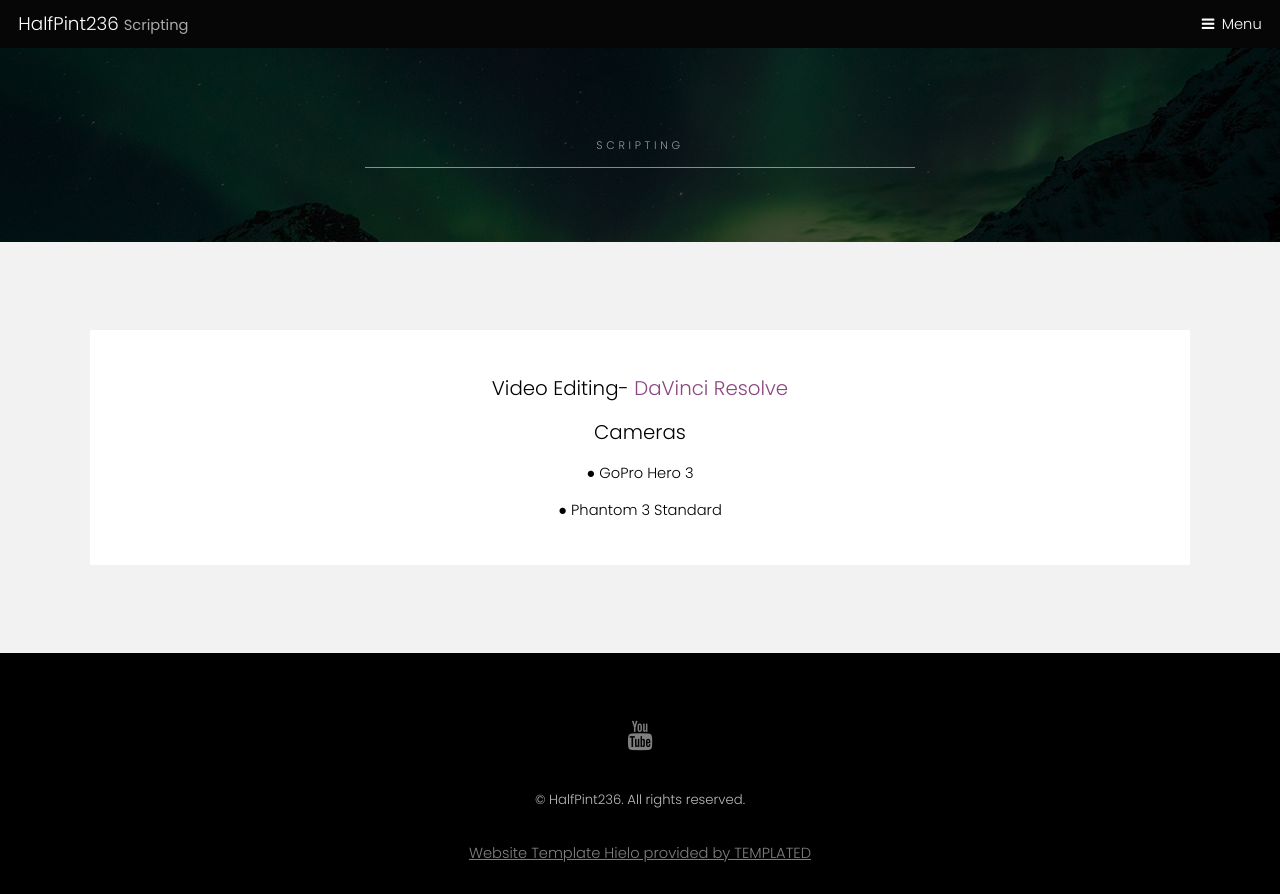
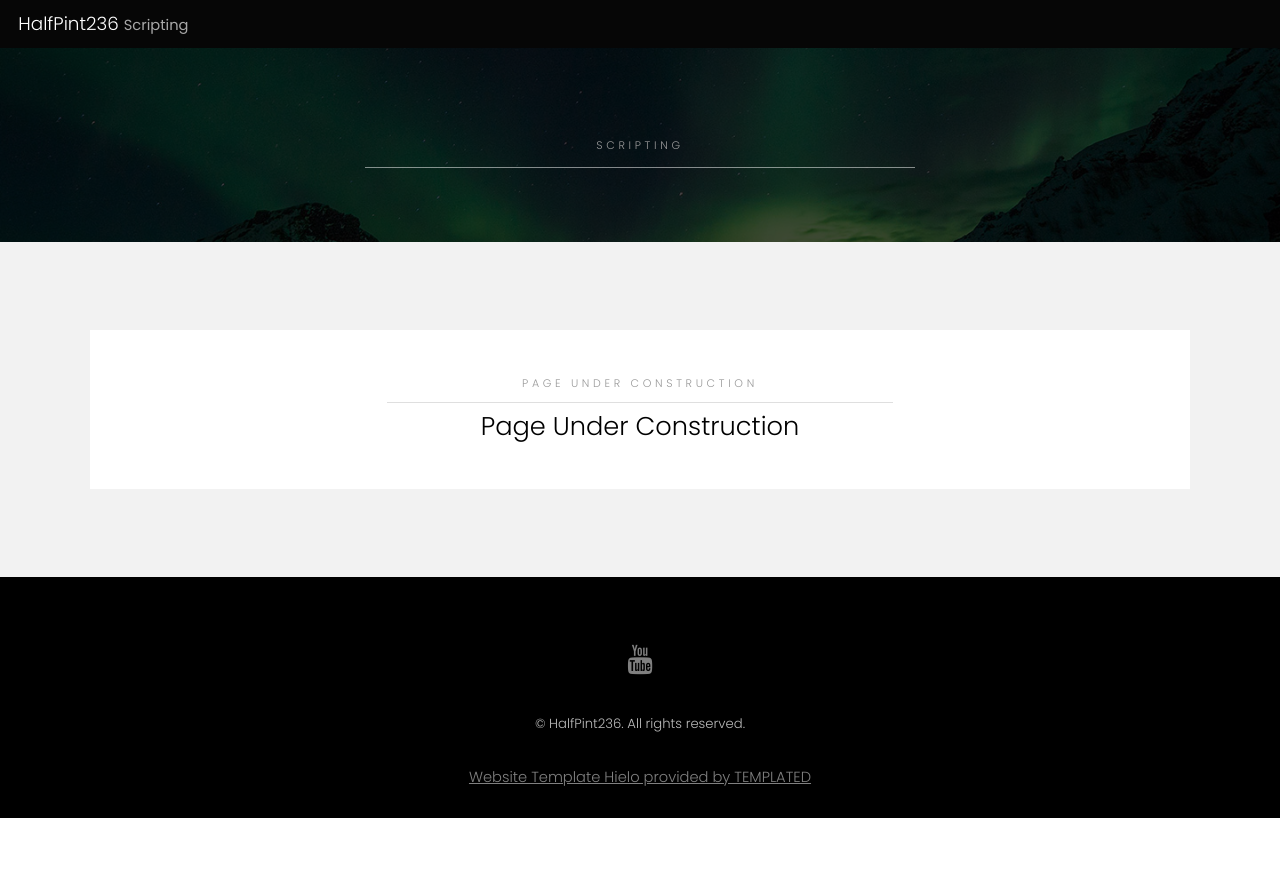
Before and after one commit to saucetweet/YTweb, a plain HTML site: page scripting.html in a window 1280 px wide. After the commit the page ends 818 px from the top, so only its background shows below. Drawn offline with Linux system fonts and the light colour scheme.

Commit message:
Update scripting.html

```diff
--- a/scripting.html
+++ b/scripting.html
@@ -15,8 +15,7 @@
 
 		<!-- Header -->
 			<header id="header">
-				<div class="logo"><a href="https://www.halfpint236.com/scripting/">HalfPint236 <span>Scripting</span></a></div>
-				<a href="#menu">Menu</a>
+				<div class="logo"><a href="https://www.halfpint236.com/scripting">HalfPint236 <span>Scripting</span></a></div>
 			</header>
 
 		<!-- Nav
@@ -47,15 +46,10 @@
 					<div class="box">
 						<div class="content">
 							<header class="align-center">
-								<!-- <p>Page Under Construction</p>
-								<h2>Page Under Construction</h2> -->
+								<p>Page Under Construction</p>
+								<h2>Page Under Construction</h2>
 							</header>
-							<header class="align-center">
-							<h3>Video Editing- <a href="https://www.blackmagicdesign.com/products/davinciresolve/"target="_blank">DaVinci Resolve</a></h3>
-							<h3>Cameras </h3>
-							<h1>&#9679 GoPro Hero 3 </h1>
-							<h1>&#9679 Phantom 3 Standard</h1>
-							</header>
+
 						</div>
 					</div>
 				</div>
```
